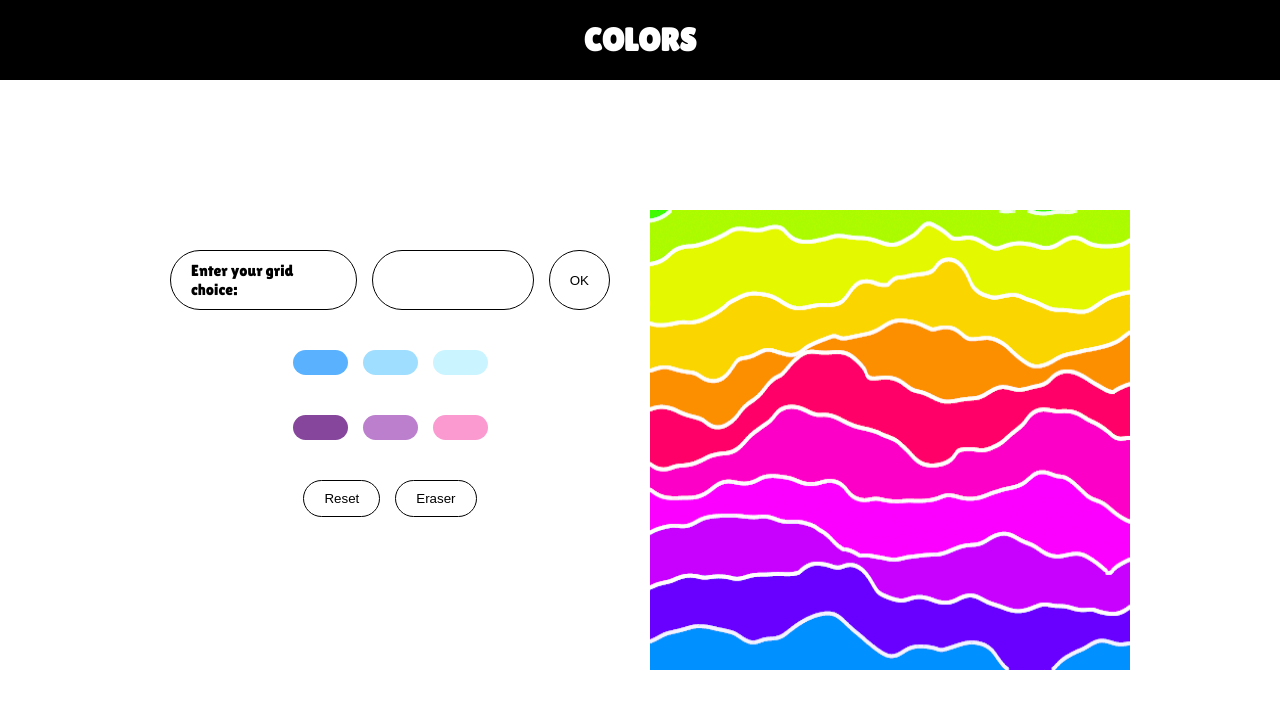
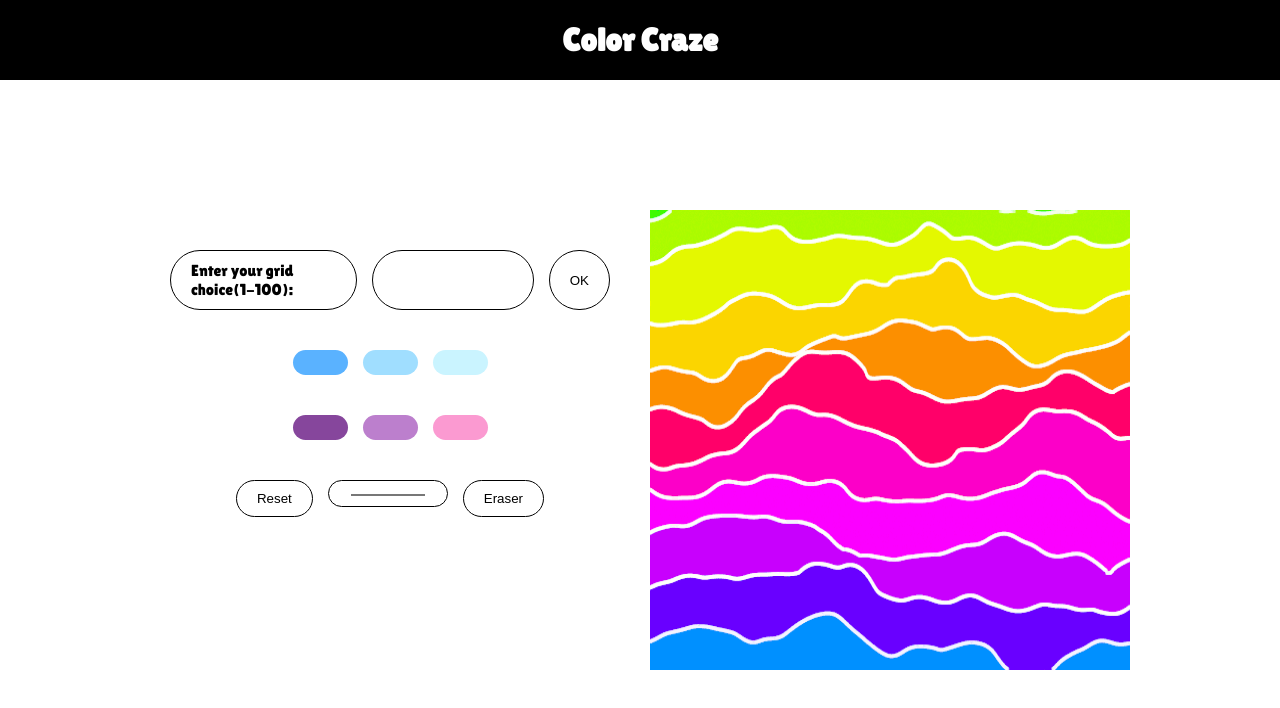
Before and after one commit to boornimavar/Etch-a-Sketch, a plain HTML site: page index.html in a window 1280 px wide. Drawn offline with Linux system fonts and the light colour scheme.

Commit message:
Add color picker

```diff
--- a/index.html
+++ b/index.html
@@ -11,11 +11,11 @@
   </head>
   <body>
     <header>
-        <h1>COLORS</h1>
+        <h1>Color Craze</h1>
     </header>
     <div class="contents">
-        <div class="buttons">
-            <label for="choice" name="choice" value="choice">Enter your grid choice:</label>
+        <div class="buttons" id="button">
+            <label for="choice" name="choice" value="choice">Enter your grid choice(1-100):</label>
             <input id="answer" type="text" />
             <button id="ok">OK</button>
         </div>
@@ -31,6 +31,7 @@
         </div>
         <div class="buttons">
             <button id="reset">Reset</button>
+            <input id="favcolor" name="Color Picker" type="color"/>
             <button id="eraser">Eraser</button>
         </div>
     </div>
```
